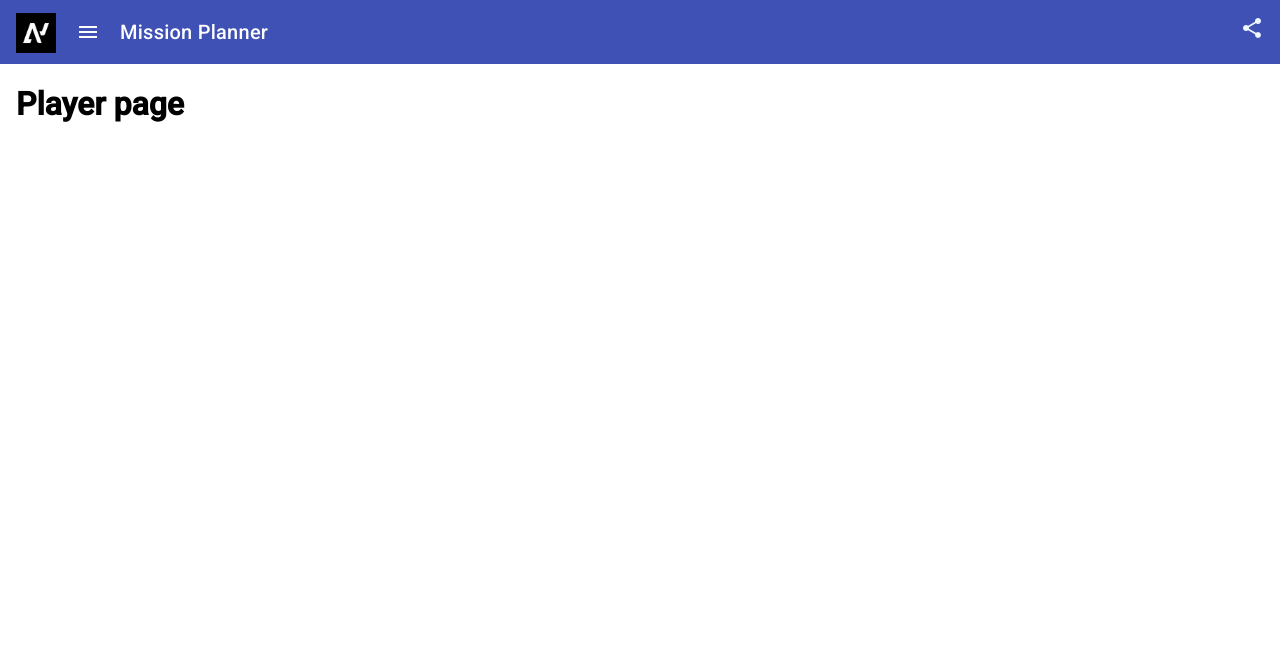
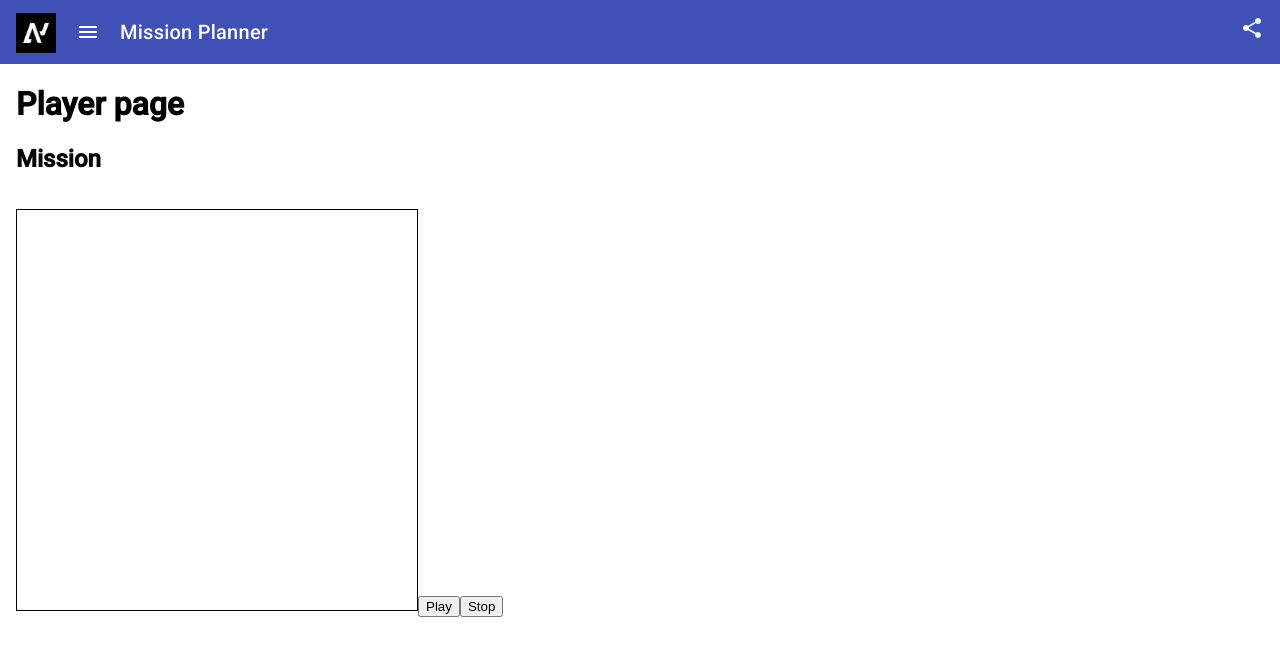
Before and after one commit to DanielTomaCucu/mission-planner, an Angular app in the folder mission-planner/: page /player in a window 1280 px wide. Shown: the top 656 px of the page. Built offline with nearby package versions, Linux system fonts and the light colour scheme.

Commit message:
add mision list and the svg component

```diff
--- a/mission-planner/src/app/player/player.component.html
+++ b/mission-planner/src/app/player/player.component.html
@@ -1 +1,12 @@
 <h1>Player page</h1>
+
+<h2>Mission</h2>
+<mat-list role="list">
+  <mat-list-item role="listitem" *ngFor="let point of points"
+    >{{ point.id }} {{ point.name }}</mat-list-item
+  >
+</mat-list>
+
+<svg width="400" height="400" style="border: 1px solid black"></svg>
+<button (click)="play()">Play</button>
+<button (click)="stop()">Stop</button>
--- a/mission-planner/src/app/player/player.component.ts
+++ b/mission-planner/src/app/player/player.component.ts
@@ -1,10 +1,27 @@
 import { Component } from '@angular/core';
-
+interface Point {
+  id: number;
+  name: string;
+  x: number;
+  y: number;
+}
 @Component({
   selector: 'app-player',
   templateUrl: './player.component.html',
-  styleUrls: ['./player.component.css']
+  styleUrls: ['./player.component.css'],
 })
 export class PlayerComponent {
+  points: Point[] = [];
 
+  ngOnInit(): void {
+    this.loadPointsFromLocalStorage();
+  }
+
+  loadPointsFromLocalStorage() {
+    const points = localStorage.getItem('points');
+    this.points = points ? JSON.parse(points) : [];
+  }
+
+  play() {}
+  stop() {}
 }
--- a/mission-planner/src/app/player/player.module.ts
+++ b/mission-planner/src/app/player/player.module.ts
@@ -3,9 +3,10 @@ import { CommonModule } from '@angular/common';
 
 import { PlayerRoutingModule } from './player-routing.module';
 import { PlayerComponent } from './player.component';
+import { MatListModule } from '@angular/material/list';
 
 @NgModule({
   declarations: [PlayerComponent],
-  imports: [CommonModule, PlayerRoutingModule],
+  imports: [CommonModule, PlayerRoutingModule, MatListModule],
 })
 export class PlayerModule {}
```
